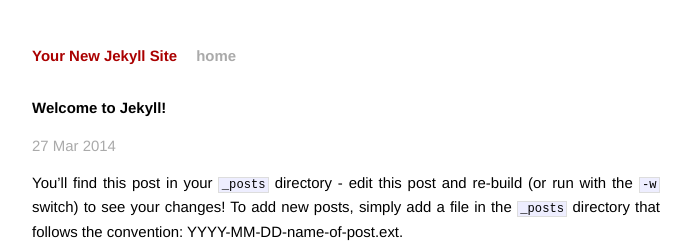
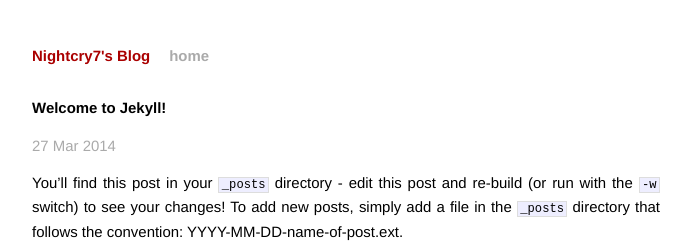
Before and after one commit to nightcry7/blog, a Jekyll site: the page built from _posts/2014-03-27-welcome-to-jekyll.markdown, in a window 1280 px wide. Shown: the top 243 px of the page, without its empty margins (294-985 px from the left). Built offline with Jekyll 4.4.1, drawn with Linux system fonts in a browser that asks for light colours; Markdown is read by kramdown in place of the engine named in the settings.

Commit message:
Name change

```diff
--- a/_config.yml
+++ b/_config.yml
@@ -1,4 +1,4 @@
-name: Your New Jekyll Site
+name: Nightcry7's Blog
 markdown: redcarpet
 pygments: true
 baseurl: /blog
```
